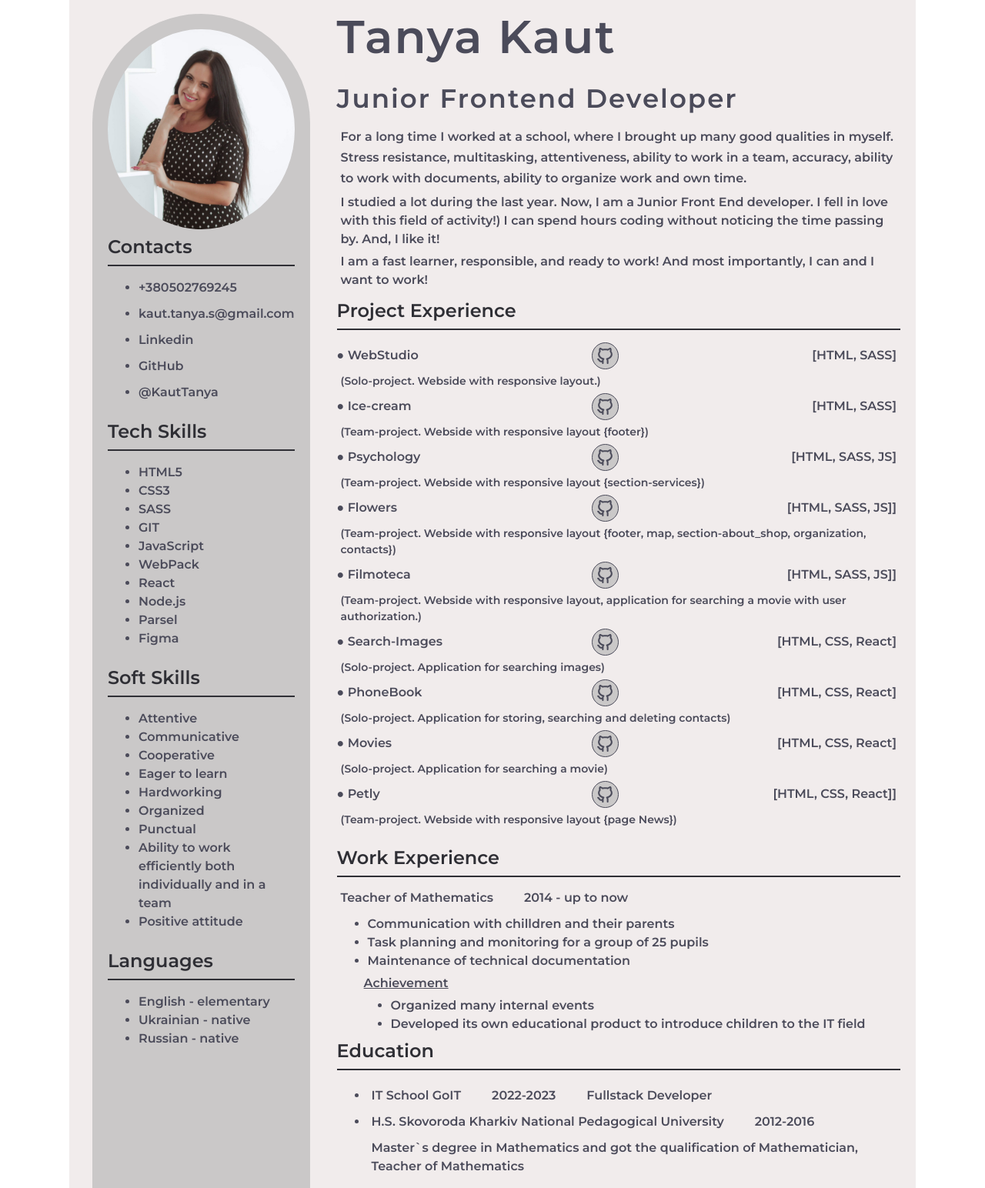
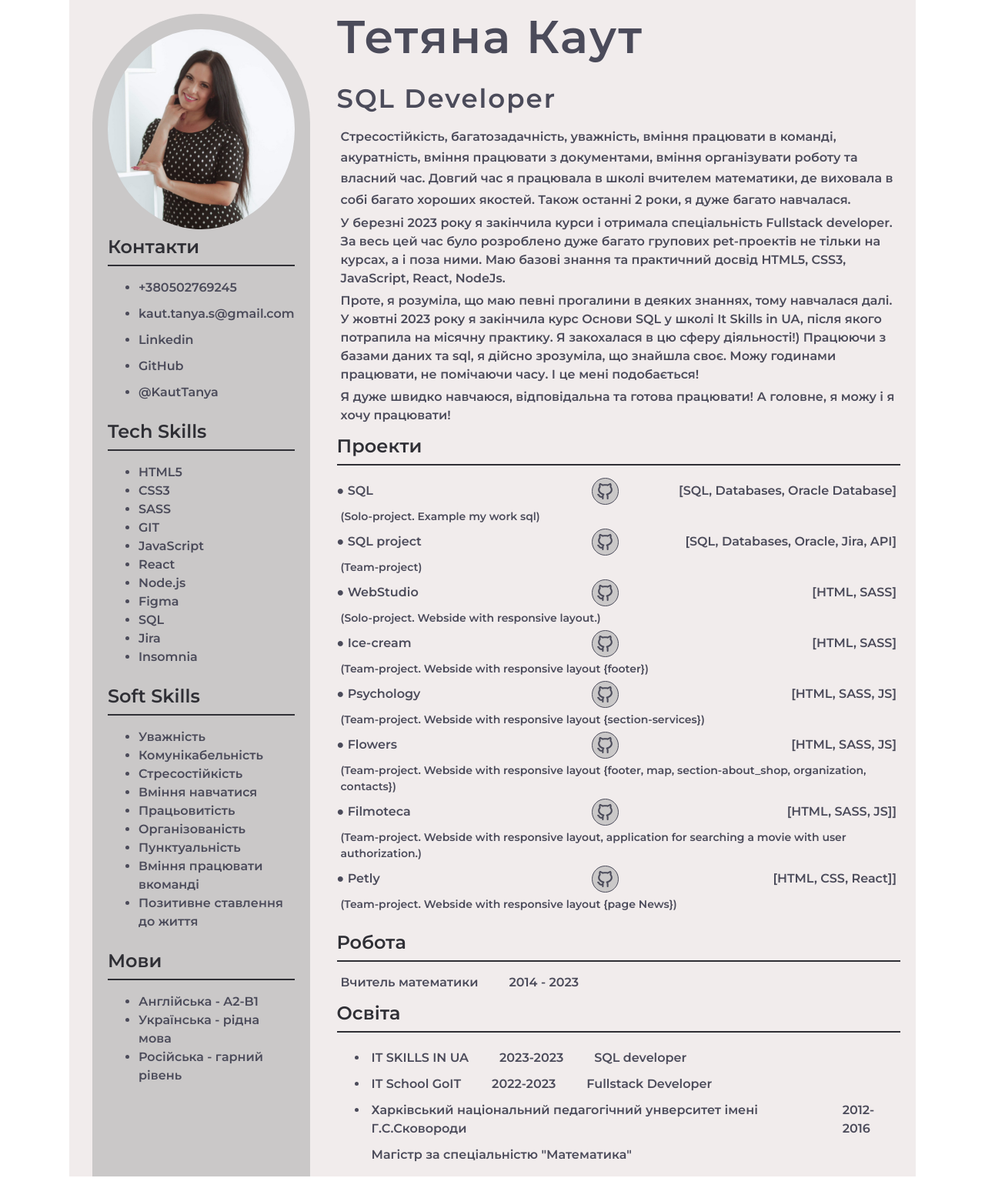
Before and after one commit to KautTanya/my-resume, a plain HTML site: page index.html in a window 1280 px wide. Shown: the part 22-1566 px from the top of the page at 77% size. Drawn offline with nearby package versions, Linux system fonts and the light colour scheme.

Commit message:
new-resume

```diff
--- a/index.html
+++ b/index.html
@@ -4,7 +4,7 @@
     <meta charset="UTF-8">
     <meta http-equiv="X-UA-Compatible" content="IE=edge">
     <meta name="viewport" content="width=device-width, initial-scale=1.0">
-    <title>Tanya_Kaut_frontend_Developer</title>
+    <title>Tanya_Kaut_sql_Developer</title>
     <link rel="preconnect" href="https://fonts.googleapis.com">
     <link rel="preconnect" href="https://fonts.gstatic.com" crossorigin>
     <link href="https://fonts.googleapis.com/css2?family=Montserrat:wght@200;600&display=swap" rel="stylesheet">
@@ -21,7 +21,7 @@
          <img src="./img/photo.jpg" alt="my-photo" />
 
           <section class="contact">
-            <h2 class="title">Contacts</h2>
+            <h2 class="title">Контакти</h2>
             <ul class="contact_list">
                 <li class="contact_item">
                     <!-- <div class="contact_icons contact_icons-sidebar">
@@ -74,60 +74,98 @@
                 <li>SASS</li>
                 <li>GIT</li>
                 <li>JavaScript</li>
-                <li>WebPack</li>
                 <li>React</li>
                 <li>Node.js</li>
-                <li>Parsel</li>
                 <li>Figma</li>
+                <li>SQL</li>
+                <li>Jira</li>
+                <li>Insomnia</li>
             </ul>
           </section>
           <section>
             <h2 class="title">Soft Skills</h2>
             <ul>
-                <li>Attentive</li>
-                <li>Communicative</li>
-                <li>Cooperative</li>
-                <li>Eager to learn</li>
-                <li>Hardworking</li>
-                <li>Organized</li>
-                <li>Punctual</li>
-                <li>Ability to work efficiently both
-                    individually and in a team</li>
-                <li>Positive attitude</li>
+                <li>Уважність</li>
+                <li>Комунікабельність</li>
+                <li>Стресостійкість</li>
+                <li>Вміння навчатися</li>
+                <li>Працьовитість</li>
+                <li>Організованість</li>
+                <li>Пунктуальність</li>
+                <li>Вміння працювати вкоманді</li>
+                <li>Позитивне ставлення до життя</li>
             </ul>
           </section>
           <section>
-            <h2 class="title">Languages</h2>
+            <h2 class="title">Мови</h2>
             <ul>
-                <li>English - elementary</li>
-                <li>Ukrainian - native</li>
-                <li>Russian - native</li>
+                <li>Англійська - A2-B1</li>
+                <li>Українська - рідна мова</li>
+                <li>Російська - гарний рівень</li>
             </ul>
           </section>
     </div>
 </aside>
 <div class="main-info">
     <section>
-        <h1 class="main_title">Tanya Kaut</h1>
-        <h3 class="title_work">Junior Frontend Developer</h3>
-        <p class="about_me">For a long time I worked at a school, where I brought up
-            many good qualities in myself. Stress resistance, multitasking,
-            attentiveness, ability to work in a team, accuracy, ability to
-            work with documents, ability to organize work and own time.
+        <h1 class="main_title">Тетяна Каут</h1>
+        <h3 class="title_work">SQL Developer</h3>
+        <p class="about_me">Стресостійкість, багатозадачність, уважність, вміння працювати в команді, акуратність, вміння
+            працювати з документами, вміння організувати роботу та власний час.
+            Довгий час я працювала в школі вчителем математики, де виховала в собі багато хороших якостей.
+            Також останні 2 роки, я дуже багато навчалася.
 
         </p>
-        <p>I studied a lot during the last year. Now, I am a Junior Front End developer.
-            I fell in love with this field of activity!) I can spend hours coding without noticing the
-            time passing by. And, I like it!
+        <p>У березні 2023 року я закінчила курси і отримала спеціальність Fullstack developer.
+            За весь цей час було розроблено дуже багато групових pet-проектів не тільки на курсах,
+            а і поза ними. Маю базові знання та практичний досвід HTML5, CSS3, JavaScript, React, NodeJs.
              </p>
            <p>
-            I am a fast learner, responsible, and ready to work!
-            And most importantly, I can and I want to work!
+            Проте, я розуміла, що маю певні прогалини в деяких знаннях, тому навчалася далі.
+            У жовтні 2023 року я закінчила курс Основи SQL у школі It Skills in UA, після якого потрапила на місячну практику.
+            Я закохалася в цю сферу діяльності!) Працюючи з базами даних та sql, я дійсно зрозуміла, що знайшла своє.
+            Можу годинами працювати, не помічаючи часу. І це мені подобається!
+        </p>
+        <p>
+            Я дуже швидко навчаюся, відповідальна та готова працювати! А головне, я можу і я
+            хочу працювати!
         </p>
     </section>
     <section>
-        <h2 class="title">Project Experience</h2>
+        <h2 class="title">Проекти</h2>
          <ul class="project_list">
+            <li>
+                <div class="project_item">
+                    <div class="my_work">
+                        <a class="icon-text_link" href="https://github.com/KautTanya/my_work_SQL/blob/main/my_work_sql.sql">&#9679; SQL</a>
+                        <a class="icon_link" href="https://github.com/KautTanya/my_work_SQL">
+                            <div class="contact_icons">
+                                <svg width="25" height="25">
+                                    <use href ="img/symbol-defs.svg#icon-github"></use>
+                                </svg>
+                            </div>
+                    </a>
+                    </div>
+                    <p>[SQL, Databases, Oracle Database]</p>
+                </div>
+                <p class="project_text">(Solo-project. Example my work sql)</p>
+            </li>
+            <li>
+                <div class="project_item">
+                    <div class="my_work">
+                        <a class="icon-text_link" href="https://github.com/PRSQLgroup/PRSQL">&#9679; SQL project</a>
+                        <a class="icon_link" href="https://github.com/PRSQLgroup/PRSQL">
+                            <div class="contact_icons">
+                                <svg width="25" height="25">
+                                    <use href ="img/symbol-defs.svg#icon-github"></use>
+                                </svg>
+                            </div>
+                    </a>
+                    </div>
+                    <p>[SQL, Databases, Oracle, Jira, API]</p>
+                </div>
+                <p class="project_text">(Team-project)</p>
+            </li>
             <li>
                 <div class="project_item">
                     <div class="my_work">
@@ -190,7 +228,7 @@
                         </div>
                     </a>
                     </div>
-                    <p>[HTML, SASS, JS]]</p>
+                    <p>[HTML, SASS, JS]</p>
                 </div>
                 <p class="project_text">(Team-project. Webside with responsive layout {footer, map, section-about_shop, organization, contacts})</p>
             </li>
@@ -210,7 +248,7 @@
                </div>
                <p class="project_text">(Team-project. Webside with responsive layout, application for searching a movie with user authorization.)</p>
             </li>
-            <li>
+            <!-- <li>
                 <div class="project_item">
                  <div class="my_work">
                      <a class="icon-text_link" href="https://kauttanya.github.io/goit-react-hw-04-images/">&#9679; Search-Images</a>
@@ -225,8 +263,8 @@
                  <p>[HTML, CSS, React]</p>
                 </div>
                 <p class="project_text">(Solo-project. Application for searching images)</p>
-             </li>
-             <li>
+             </li> -->
+             <!-- <li>
                 <div class="project_item">
                  <div class="my_work">
                      <a class="icon-text_link" href="https://kauttanya.github.io/goit-react-hw-06-phonebook/">&#9679; PhoneBook</a>
@@ -241,8 +279,8 @@
                  <p>[HTML, CSS, React]</p>
                 </div>
                 <p class="project_text">(Solo-project. Application for storing, searching and deleting contacts)</p>
-             </li>
-             <li>
+             </li> -->
+             <!-- <li>
                 <div class="project_item">
                  <div class="my_work">
                      <a class="icon-text_link" href="https://kauttanya.github.io/goit-react-hw-05-movies">&#9679; Movies</a>
@@ -257,7 +295,7 @@
                  <p>[HTML, CSS, React]</p>
                 </div>
                 <p class="project_text">(Solo-project. Application for searching a movie)</p>
-             </li>
+             </li> -->
              <li>
                 <div class="project_item">
                     <div class="my_work">
@@ -277,28 +315,36 @@
         </ul>
     </section>
     <section>
-        <h2 class="title">Work Experience</h2>
+        <h2 class="title">Робота</h2>
       <div class="block">
-        <p>Teacher of Mathematics</p>
-        <p>2014 - up to now</p>
+        <p>Вчитель математики</p>
+        <p>2014 - 2023</p>
       </div>
-        <ul class="work_list">
+        <!-- <ul class="work_list">
             <li>Communication with chilldren and their parents</li>
             <li>Task planning and monitoring for a group of 25 pupils </li>
             <li>Maintenance of technical documentation</li>
 
-        </ul>
+        </ul> -->
 
-            <p class="work_text">Achievement</p>
+            <!-- <p class="work_text">Achievement</p>
             <ul class="work_list list">
                 <li>Organized many internal events</li>
                 <li>Developed its own educational product to introduce children to the IT field</li>
-            </ul>
+            </ul> -->
 
     </section>
     <section>
-        <h2 class="title">Education</h2>
+        <h2 class="title">Освіта</h2>
         <ul>
+            <li>
+                <div class="block">
+                    <p>IT SKILLS IN UA</p>
+                    <p>2023-2023</p>
+                    <p>SQL developer</p>
+                </div>
+
+            </li>
             <li>
                 <div class="block">
                     <p>IT School GoIT</p>
@@ -309,10 +355,10 @@
             </li>
             <li>
                 <div class="block">
-                    <p>H.S. Skovoroda Kharkiv National Pedagogical University</p>
+                    <p>Харківський національний педагогічний унверситет імені Г.С.Сковороди</p>
                     <p>2012-2016</p>
                 </div>
-                <p>Master`s degree in Mathematics and got the qualification of Mathematician, Teacher of Mathematics</p>
+                <p>Магістр за спеціальністю "Математика"</p>
             </li>
         </ul>
     </section>
```
